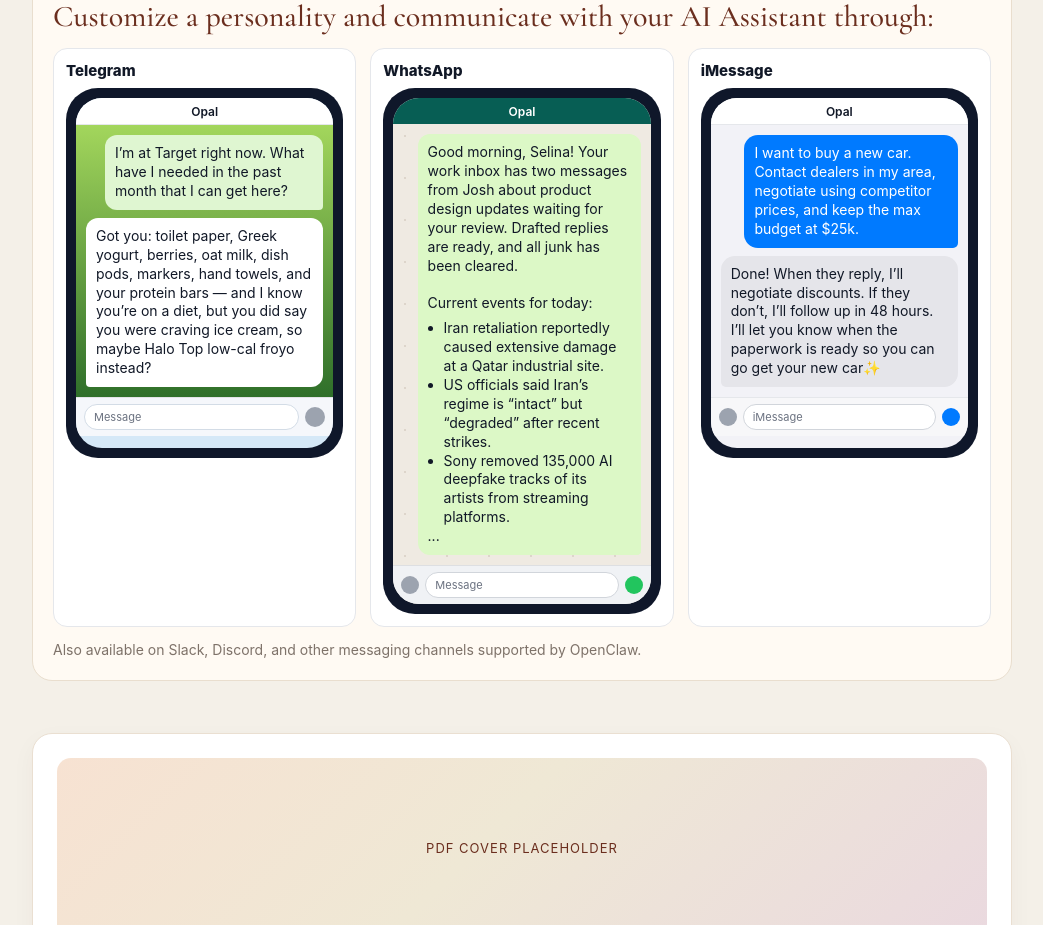
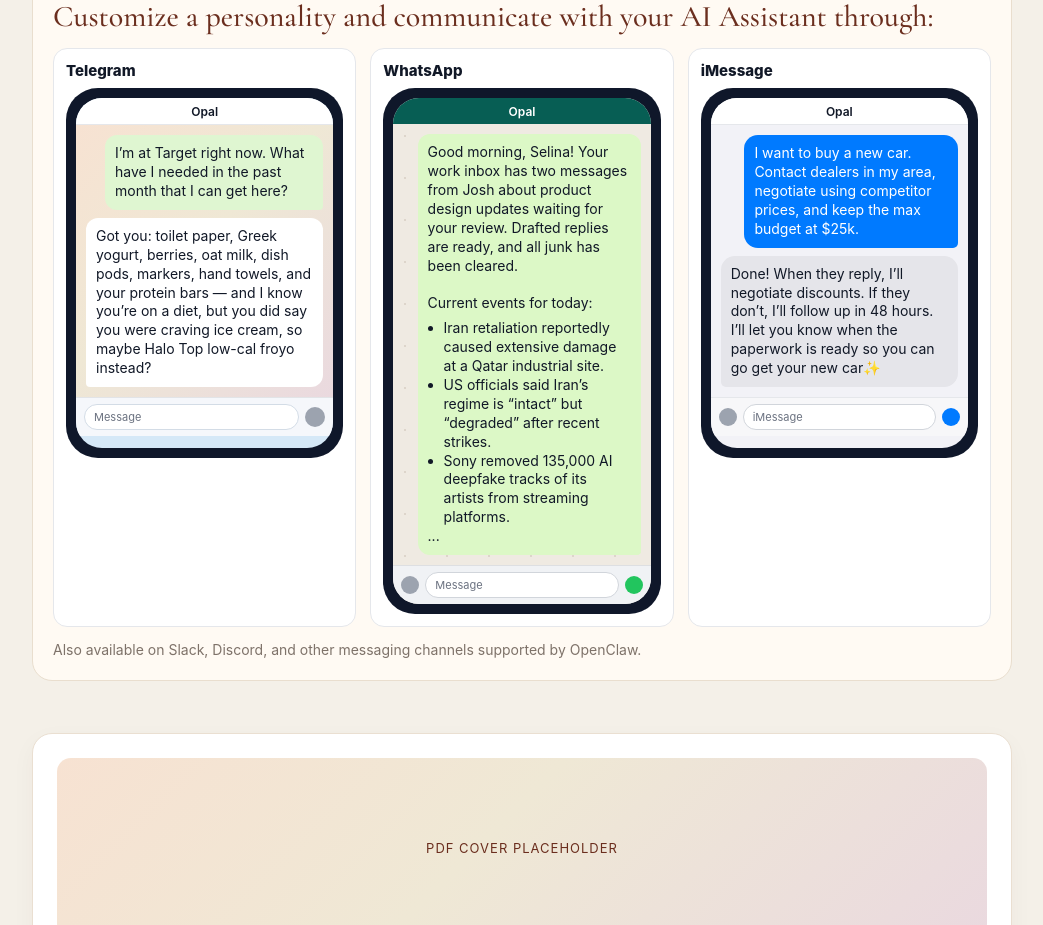
Before and after one commit to opal-the-bot/agent-inbox-mvp, a Next.js app: page /review/opal-ela-7xk9m2/landing in a window 1280 px wide. Shown: the part 940-1865 px from the top of the page, without its empty margins (118-1161 px from the left). Built offline with nearby package versions, Linux system fonts and the light colour scheme.

Commit message:
Match Telegram chat background gradient to PDF placeholder palette

```diff
--- a/app/review/opal-ela-7xk9m2/landing/page.tsx
+++ b/app/review/opal-ela-7xk9m2/landing/page.tsx
@@ -134,7 +134,7 @@
                     <div style={{ height: 26, background: '#ffffff', borderBottom: '1px solid #e5e7eb', display: 'grid', placeItems: 'center', fontSize: 12, color: '#111827', fontWeight: 600 }}>
                       Opal
                     </div>
-                    <div style={{ padding: 10, background: 'linear-gradient(180deg, #a3d65c 0%, #2f6f2a 100%)' }}>
+                    <div style={{ padding: 10, background: 'linear-gradient(135deg, #f7e2d2 0%, #efe8d5 46%, #ead9df 100%)' }}>
                       <div style={{ background: '#dff6d1', borderRadius: '12px 12px 4px 12px', padding: '9px 10px', marginBottom: 8, color: '#111827', fontSize: 14, lineHeight: 1.35, marginLeft: '8%', maxWidth: '92%' }}>
                         I’m at Target right now. What have I needed in the past month that I can get here?
                       </div>
```
